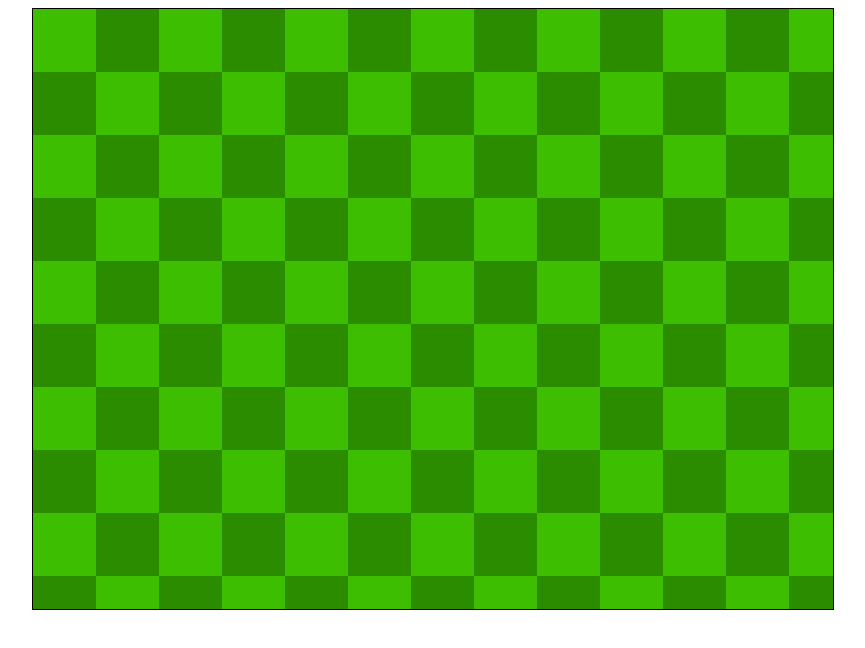
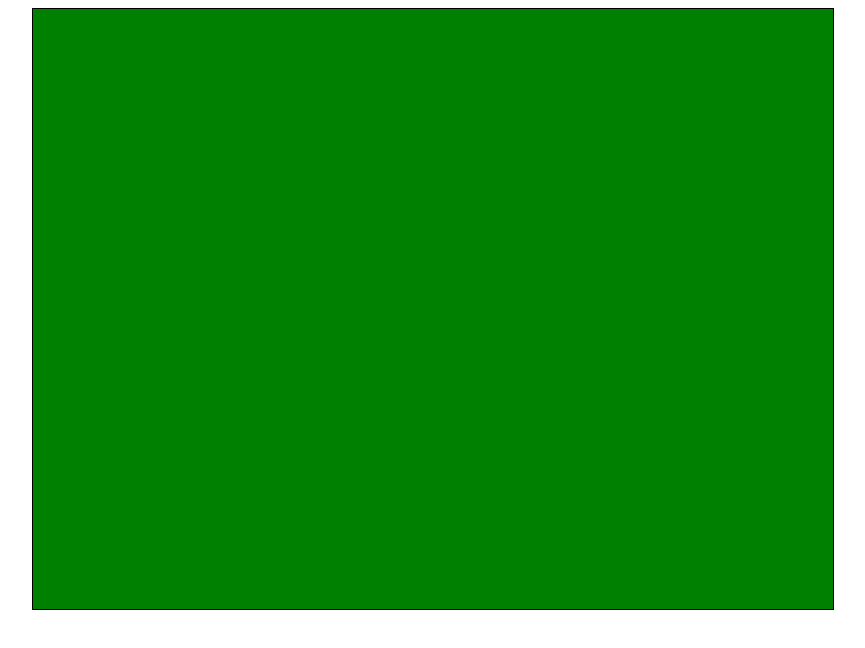
Before and after one commit to alindobx/snake-game.github.io, a plain HTML site: page index.html in a window 1280 px wide. Shown: the whole page, without its empty margins (207-1072 px from the left). Drawn offline with Linux system fonts and the light colour scheme.

Commit message:
back at it AL 3-12-2020

```diff
--- a/index.html
+++ b/index.html
@@ -8,7 +8,7 @@
              <link rel="stylesheet" href="css/snake-game.css" />
 </head>
 <body>
-  <canvas id="canvas" width ="800" height="600" style="border:1px solid #000;"></canvas>
-  <script src="js/snakeGame.js"></script>
+  <canvas id="canvasBoard" width ="800" height="600" style="border:1px solid #000;"></canvas>
+  <script src="js/snakeGame2.js"></script>
 </body>
 </html>
--- a/js/snakeGame.js
+++ b/js/snakeGame.js
@@ -1,13 +1,18 @@
+const canvas = document.getElementById("canvas");
+const context = canvas.getContext("2d");
+let snakeHead_X = 50;
+
 
 function init() {
     //canvas credentials
-    view.drawCanvas();
+    view.drawGameBoard();
+    setInterval(drawSnakeHead,100);
 }
+// draw snake Head
 
 const view = {
-  drawCanvas: () => {
-    const canvas = document.getElementById("canvas");
-    const context = canvas.getContext("2d");
+
+  drawGameBoard: () => {
 
     for (let i = 0; i < canvas.width; i++) {
       for (let j = 0; j < canvas.width; j++) {
@@ -24,5 +29,12 @@ const view = {
     }
   }
 };
+init();
 
-init();
+// Snake Head
+function drawSnakeHead() {
+  snakeHead_X = snakeHead_X + 5;
+  console.log(snakeHead_X);
+  context.fillStyle = "white";
+  context.fillRect(snakeHead_X,200,25,25)
+}
--- /dev/null
+++ b/js/snakeGame2.js
@@ -0,0 +1,67 @@
+let canvas;
+let ctx;
+let snakeHead_X = 75;
+let snakeBody_X = 0;
+let runInterval;
+const framePerSecond = 10;
+
+// foundation of Snake Game
+canvas = document.getElementById("canvasBoard");
+ctx = canvas.getContext("2d");
+
+//view
+const view = {
+  drawGameBoard: ()=>{
+    ctx.fillStyle = "green";
+    ctx.fillRect(0, 0, canvas.width, canvas.height);
+  },
+  snakeHead : () => {
+    snakeHead_X = snakeHead_X + 25;
+    ctx.fillStyle = "brown";
+    ctx.fillRect(snakeHead_X, 100, 25, 25);
+  },
+  snakeBody : () => {
+    snakeBody_X = snakeBody_X + 25;
+    ctx.fillStyle = "red";
+    ctx.fillRect(snakeBody_X, 100, 77, 25);
+  },
+  apple: () => {
+
+  }
+};
+
+//controller
+const controller = {
+  //keyPressControls - determines cordinates of direction of snake when event keys are
+  //press
+  keyPressControls: e => {
+    e.keyCode === 37
+      ? console.log(e.which, "the left arrow was pressed")
+      : null;
+    e.keyCode === 38
+        ? console.log(e.which, "the up arrow was pressed")
+        : null;
+    e.keyCode === 39
+        ? console.log(e.which, "the right arrow was pressed")
+        : null;
+    e.keyCode === 40
+        ? console.log(e.which, "the down arrow was pressed")
+        : null;
+  }
+};
+
+//event handlers
+document.addEventListener("keydown", (e) =>{
+    controller.keyPressControls(e);
+});
+// start the Game
+init();
+//function to start the Game
+function init() {
+  view.drawGameBoard();
+  runInterval = setInterval(() => {
+    view.drawGameBoard();
+    view.snakeHead();
+    view.snakeBody();
+  }, 1000 / framePerSecond);
+}
```
